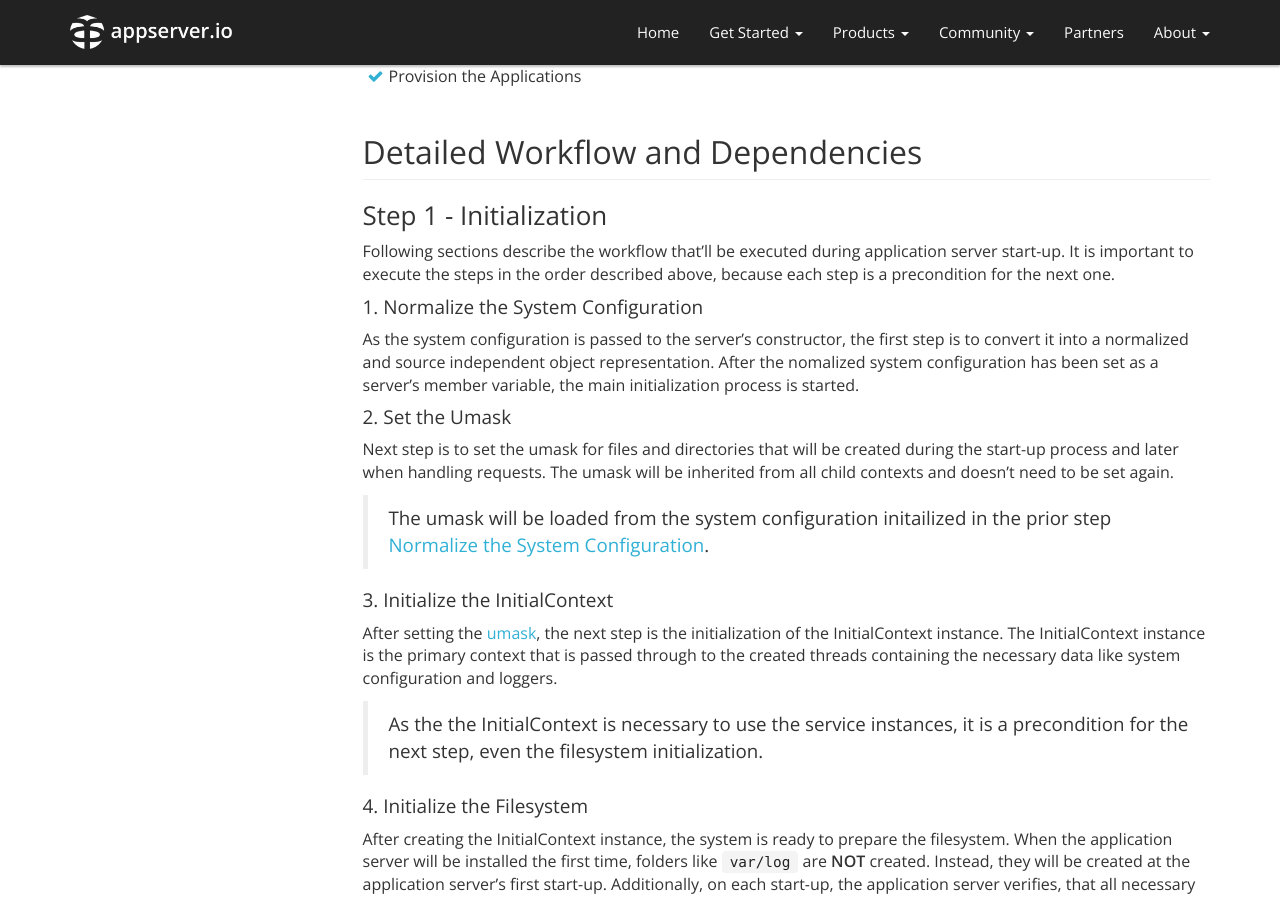
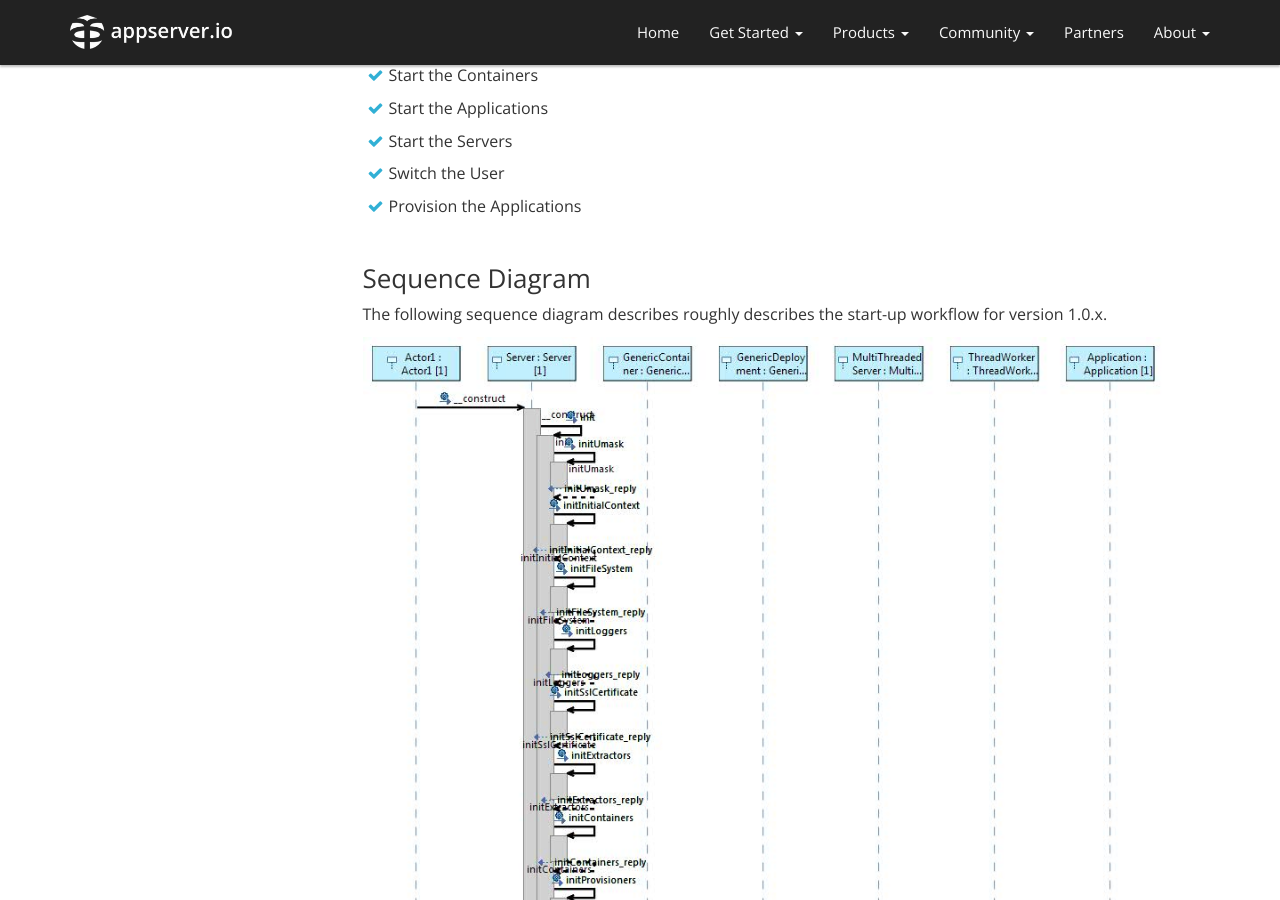
Before and after one commit to appserver-io/appserver, a Jekyll site: the page built from _docs/architecture.md, in a window 1280 px wide and 900 px high, scrolled down 3935 px. Built offline with Jekyll 4.4.1, drawn with Linux system fonts in a browser that asks for light colours; nearby versions of some CDN libraries; library files that are not in the unit come from our copies; Markdown is read by kramdown in place of the engine named in the settings.

Commit message:
Update architecture.md

````diff
--- a/_docs/architecture.md
+++ b/_docs/architecture.md
@@ -11,6 +11,7 @@ permalink: /get-started/documentation/architecture.html
 appserver.io makes heavy use of threads and their context to inherit instances, configuration values, constants, functions, class definitions and comments in a selective way. Beside inheritance purposes, threads and their context also allows a separation concerns where necessary. In opposite to a processes threads allows separation on the one hand, but gives developers the possiblity to share data whenever needed.
 
 ## What is a Context
+***
 
 The context can be defined the runtime environment of a thread. This includes that **EACH** thread has its own context. When a thread is created, depending on the options passed to the `start()` method, the complete context including configuration values as well as declared constants, functions, classes and comments of the actual environment are copied into the new threads context.
 
@@ -56,6 +57,7 @@ In some cases this will be desired, but it is necessary to keep in mind, that co
 > Please be aware, that the context we're talking about here, **MUST** not be mixed up with a [function, method or class scope](http://php.net/manual/en/language.variables.scope.php), where you are also able to define variables or constants that can be either accessed in function, method or class scope.
 
 ## How to handle Errors and Exceptions
+***
 
 As there is the possiblity, that a fatal error occours while processing a request, it is necessary to shutdown it in a controlled way. Therefore, using PHP's `register_shutdown_function` allows a developer to catch fatal errors inside the thread's/context's `run()` method to implement a controlled shutdown.
 
@@ -102,6 +104,7 @@ $myThread->start(PTHREADS_INHERIT_NONE|PTHREADS_INHERIT_CONSTANTS);
 ```
 
 ## The Context Hierarchy
+***
 
 As each thread has it's own context, the context hierarchy describes when and how threads and their child threads are created during the application servers start-up process. Finally, when the application server has been started, the result is a context or thread tree.
 
@@ -140,6 +143,7 @@ The application context is not enough to handle concurrent requests, because of
 > The request context will be a worker's child and therefore it'll inherit the root, the container, the server and the worker context's environment it has been created in.
 
 ## Start-Up
+***
 
 The following sections describes the application servers start-up process. The start-up process is complicated, because it is composed of several tasks that depends on other ones. For example, it is necessary to create the servers log directory before start logging.
 
@@ -164,7 +168,14 @@ In the second step the applications are extracted from their PHAR archives. Then
 * Switch the User
 * Provision the Applications
 
+### Sequence Diagram
+
+The following sequence diagram describes roughly describes the start-up workflow for version 1.0.x.
+
+![Start-Up Sequence Diagram]({{ "/assets/img/server_start-up_sequence_diagram.jpg" | prepend: site.baseurl }} "Start-Up Sequence Diagram")
+
 ## Detailed Workflow and Dependencies
+***
 
 ### Step 1 - Initialization
 
````
